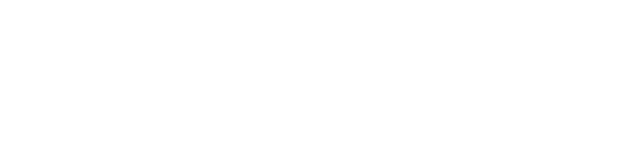
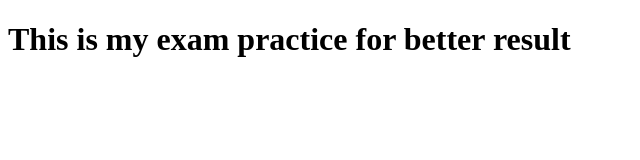
Before and after one commit to MAHI2710-web/PRACTICAL1, a plain HTML site: page index.html in a window 1280 px wide. Shown: the whole page, without its empty margins (0-640 px from the left). Drawn offline with Linux system fonts and the light colour scheme.

Commit message:
second commit

```diff
--- a/index.html
+++ b/index.html
@@ -6,6 +6,6 @@
     <title>Document</title>
 </head>
 <body>
-
+    <h1> This is my exam practice for better result</h1>
 </body>
 </html>
```
